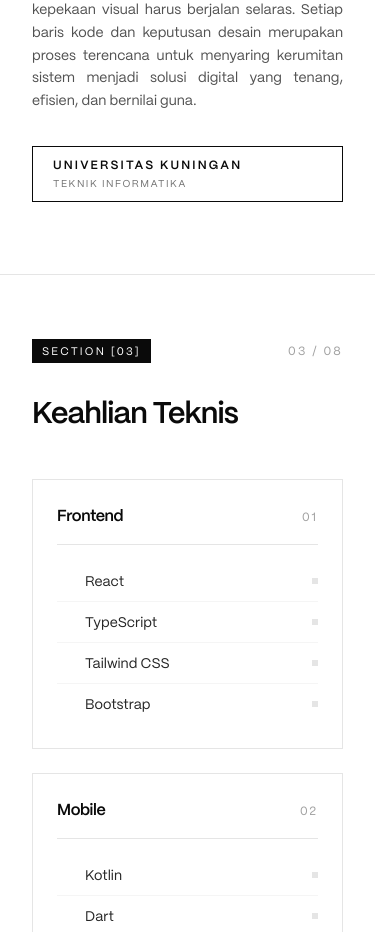
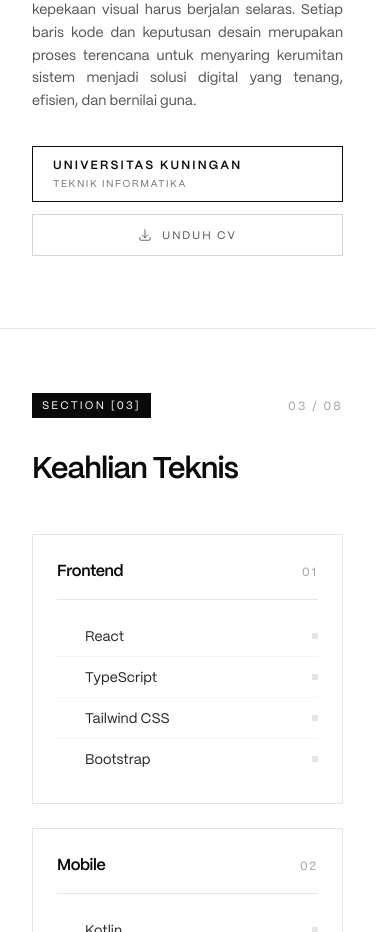
Before and after one commit to qillexia/Qillexia-Portofolio, a Next.js app: page / in a window 390 px wide. Shown: the part 2100-3032 px from the top of the page. Built offline with nearby package versions, Linux system fonts and the light colour scheme; some icons are missing.

Commit message:
feat: add Download CV button in Intro section, side-by-side on desktop, stacked full-width on mobile

```diff
--- a/src/components/intro/Intro.tsx
+++ b/src/components/intro/Intro.tsx
@@ -147,9 +147,10 @@ export default function Intro({
               )}
             </div>
 
-            {/* Standalone Editorial Stamp Box */}
-            <div className="pt-3.5 flex justify-start w-full sm:w-auto">
-              <div className="w-full sm:w-auto border border-neutral-950 px-5 py-3 sm:px-6 sm:py-3.5 sm:inline-block">
+            {/* Stamp Box + Download CV: row on desktop, stacked full-width on mobile */}
+            <div className="pt-3.5 flex flex-col sm:flex-row sm:items-stretch gap-3 sm:gap-5 w-full lg:w-auto">
+              {/* Editorial Stamp Box */}
+              <div className="w-full sm:w-auto border border-neutral-950 px-5 py-3 sm:px-6 sm:py-3.5">
                 <div className="text-xs sm:text-[13px] font-bold tracking-[0.18em] text-neutral-950 uppercase leading-none">
                   {t.intro.institution}
                 </div>
@@ -157,6 +158,28 @@ export default function Intro({
                   {t.intro.major}
                 </div>
               </div>
+
+              {/* Download CV Button */}
+              <a
+                href="/assets/CV/CV Muhammad Haqil Abdillah.pdf"
+                download="CV Muhammad Haqil Abdillah.pdf"
+                className="group w-full sm:w-auto inline-flex items-center justify-center gap-2.5 border border-neutral-300 hover:border-neutral-950 hover:bg-neutral-950 px-5 py-3 sm:px-6 sm:py-3.5 text-[11px] sm:text-xs font-medium tracking-[0.18em] uppercase text-neutral-600 hover:text-white transition-all duration-300"
+              >
+                <svg
+                  className="w-3.5 h-3.5 shrink-0 transition-transform duration-300 group-hover:translate-y-0.5"
+                  fill="none"
+                  viewBox="0 0 24 24"
+                  stroke="currentColor"
+                  strokeWidth={1.5}
+                >
+                  <path
+                    strokeLinecap="round"
+                    strokeLinejoin="round"
+                    d="M3 16.5v2.25A2.25 2.25 0 005.25 21h13.5A2.25 2.25 0 0021 18.75V16.5M16.5 12L12 16.5m0 0L7.5 12m4.5 4.5V3"
+                  />
+                </svg>
+                {t.intro.downloadCv}
+              </a>
             </div>
           </div>
         </div>
--- a/src/locales/en.ts
+++ b/src/locales/en.ts
@@ -25,6 +25,7 @@ export const dictionaryENG: Dictionary = {
     ],
     institution: "UNIVERSITAS KUNINGAN",
     major: "INFORMATICS ENGINEERING",
+    downloadCv: "Download CV",
   },
   works: {
     sectionTag: "Section [04]",
--- a/src/locales/id.ts
+++ b/src/locales/id.ts
@@ -25,6 +25,7 @@ export const dictionaryID: Dictionary = {
     ],
     institution: "UNIVERSITAS KUNINGAN",
     major: "TEKNIK INFORMATIKA",
+    downloadCv: "Unduh CV",
   },
   works: {
     sectionTag: "Section [04]",
--- a/src/locales/types.ts
+++ b/src/locales/types.ts
@@ -61,6 +61,7 @@ export interface Dictionary {
     paragraphs: string[];
     institution: string;
     major: string;
+    downloadCv: string;
   };
   works: {
     sectionTag: string;
```
Also changed, not shown: 1 other file (tests, documents, lock files or other folders).
